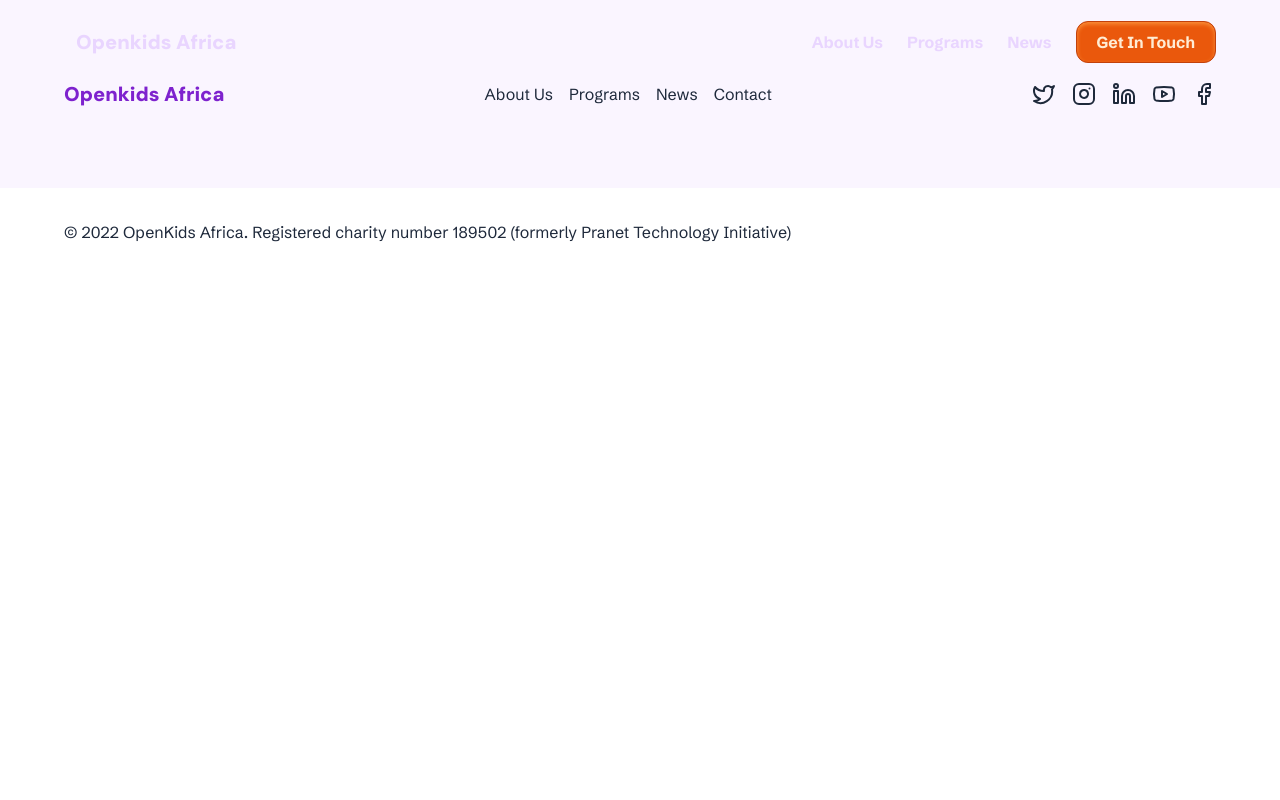
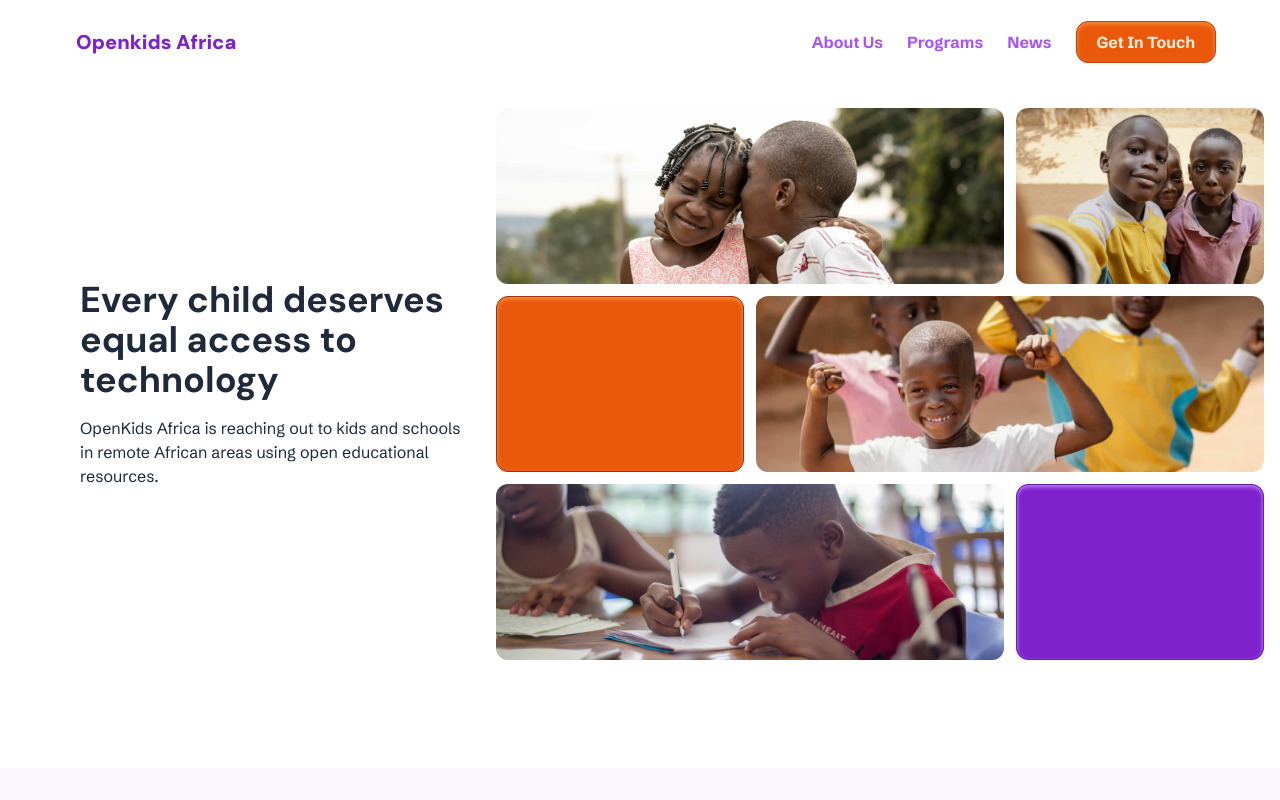
Before and after one commit to openkids-africa/openkidsafrica, a Nuxt app: page /programs in a window 1280 px wide. Shown: the top 800 px of the page. Built offline with nearby package versions, Linux system fonts and the light colour scheme.

Commit message:
updates: WIP - programs page

```diff
--- a/assets/css/main.css
+++ b/assets/css/main.css
@@ -37,7 +37,6 @@ body {
 
 .btn--secondary {
   @apply border border-purple-700 bg-purple-600  text-purple-100 shadow-inner shadow-purple-400  active:shadow-purple-700 dark:border-purple-200 dark:bg-purple-200 dark:text-purple-600 dark:shadow-purple-50 dark:active:shadow-purple-400;
-
 }
 
 .btn:has(> .icon) {
@@ -63,40 +62,32 @@ body {
 
 /* ACTION CONT */
 .action-cont {
-  @apply flex gap-4 justify-center;
+  @apply flex justify-center gap-4;
 }
 /* END ACTION CONT */
 
-/* SITE HERO */
-.site-hero {
-  /* @apply relative flex h-[calc(100vh-(5.125rem*2))] max-h-[72rem] min-h-fit  flex-col items-center py-[10rem] lg:pb-[24rem]; */
-  @apply relative flex max-h-[72rem] min-h-[24rem] flex-col items-center py-32 lg:py-64;
+/* PAGE HEADER */
+.page-header {
+  @apply relative  overflow-x-clip;
 }
-.site-hero > .wrapper {
-  @apply grid  items-center gap-8 lg:grid-cols-7;
+.page-header > .wrapper {
+  @apply flex h-full items-center justify-between gap-4;
 }
 
-.site-hero__text-cont {
-  @apply relative -z-10 flex max-w-3xl flex-col gap-2 lg:col-span-4 lg:ml-auto;
+.page-header > .wrapper:has(.page-header__media-cont) {
+  @apply flex-col-reverse lg:flex-row;
 }
 
-.site-hero__text-cont > .scroll-down-btn {
-  @apply absolute top-[calc(100%+4rem)] hidden lg:block;
+.page-header__text-cont {
+  @apply flex flex-col justify-center gap-4 lg:min-h-[22rem] lg:flex-1 xl:min-h-[38rem] 2xl:min-h-[40rem];
 }
 
-.site-hero__caption {
-  @apply font-heading text-5xl font-black text-purple-100 dark:text-purple-100  lg:text-7xl;
-}
-.site-hero__subtext {
-  @apply text-xl text-purple-50 dark:text-purple-200;
+.page-header__caption {
+  @apply font-heading text-4xl font-bold;
 }
 
-.site-hero__img-cont {
-  @apply absolute left-0 top-0 -z-20 h-full w-full;
+.page-header__media-cont {
+  @apply w-full lg:flex-1;
 }
 
-.site-hero__img-cont::before {
-  content: "";
-  @apply absolute left-0 top-0 h-full w-full bg-gradient-to-tl from-transparent via-purple-600/90 to-purple-800/90;
-}
-/* END SITE HERO */
+/* END PAGE HEADER */
--- a/components/SiteFooter.vue
+++ b/components/SiteFooter.vue
@@ -15,7 +15,7 @@ const { links, socialLinks } = useSiteNav();
       <section class="site-footer__section site-section">
         <div class="wrapper">
           <NuxtLink to="/">
-            <SiteLogo class="!px-0" />
+            <SiteLogo class="!z-0 !px-0" />
           </NuxtLink>
 
           <ul class="site-links">
--- a/components/SiteHeader.vue
+++ b/components/SiteHeader.vue
@@ -29,7 +29,7 @@ handleAddClassOnScroll();
 }
 
 .site-header.scrolled {
-  @apply bg-white  shadow-lg shadow-slate-600/[.05] dark:shadow-slate-900/[.05] border-b-slate-200 dark:border-b-slate-800  dark:bg-slate-900;
+  @apply border-b-slate-200  bg-white shadow-lg shadow-slate-600/[.05] dark:border-b-slate-800 dark:bg-slate-900  dark:shadow-slate-900/[.05];
 }
 
 .site-header > .wrapper {
--- a/components/SiteHero/SiteHero.vue
+++ b/components/SiteHero/SiteHero.vue
@@ -37,6 +37,39 @@ defineProps<HeroProps>();
   </header>
 </template>
 <style scoped>
+/* SITE HERO */
+.site-hero {
+  /* @apply relative flex h-[calc(100vh-(5.125rem*2))] max-h-[72rem] min-h-fit  flex-col items-center py-[10rem] lg:pb-[24rem]; */
+  @apply relative flex max-h-[72rem] min-h-[24rem] flex-col items-center py-32 lg:py-64;
+}
+.site-hero > .wrapper {
+  @apply grid  items-center gap-8 lg:grid-cols-7;
+}
+
+.site-hero__text-cont {
+  @apply relative -z-10 flex max-w-3xl flex-col gap-2 lg:col-span-4 lg:ml-auto;
+}
+
+.site-hero__text-cont > .scroll-down-btn {
+  @apply absolute top-[calc(100%+4rem)] hidden lg:block;
+}
+
+.site-hero__caption {
+  @apply font-heading text-5xl font-black text-purple-100 dark:text-purple-100  lg:text-7xl;
+}
+.site-hero__subtext {
+  @apply text-xl text-purple-50 dark:text-purple-200;
+}
+
+.site-hero__img-cont {
+  @apply absolute left-0 top-0 -z-20 h-full w-full;
+}
+
+.site-hero__img-cont::before {
+  content: "";
+  @apply absolute left-0 top-0 h-full w-full bg-gradient-to-tl from-transparent via-purple-600/90 to-purple-800/90;
+}
+/* END SITE HERO */
 .site-hero__text-cont > .scroll-down-btn {
   @apply absolute top-[calc(100%+4rem)] hidden lg:block;
 }
--- a/components/SiteNav.vue
+++ b/components/SiteNav.vue
@@ -1,11 +1,16 @@
 <script setup>
 import { XMarkIcon, Bars2Icon } from "@heroicons/vue/24/solid";
+const router = useRouter();
 const { links } = useSiteNav();
 const navActive = ref(false);
 
 const toggleActive = () => {
   navActive.value = !navActive.value;
 };
+
+router.afterEach(() => {
+  navActive.value = false;
+});
 </script>
 <template>
   <nav class="site-nav" :class="`${navActive ? 'site-nav--active' : ''}`">
--- a/components/illustrations/WorldMap.vue
+++ b/components/illustrations/WorldMap.vue
@@ -6,8 +6,8 @@ onMounted(() => {
   const tl = gsap.timeline({
     scrollTrigger: {
       trigger: svg.value,
-      start: "top 70%",
-      end: "bottom 100%",
+      start: "top 60%",
+      end: "bottom 50%",
       scrub: true,
       // markers: true,
     },
--- a/composables/useSiteHeader.ts
+++ b/composables/useSiteHeader.ts
@@ -1,6 +1,6 @@
 export const useSiteHeader = () => {
   const scrolled = useState("scrolled", () => false);
-  const lightText = useState("lightText", () => true);
+  const lightText = useState("lightText", () => false);
   const sticky = useState("sticky", () => false);
   const siteHeader = useState<HTMLElement>("siteHeader");
 
--- a/pages/about.vue
+++ b/pages/about.vue
@@ -247,29 +247,6 @@ onMounted(() => {
   </section> -->
 </template>
 <style scoped>
-.page-header {
-  @apply relative  overflow-x-clip;
-}
-.page-header > .wrapper {
-  @apply flex h-full items-center justify-between gap-4;
-}
-
-.page-header > .wrapper:has(.page-header__media-cont) {
-  @apply flex-col-reverse lg:flex-row;
-}
-
-.page-header__text-cont {
-  @apply flex flex-col justify-center gap-4 lg:min-h-[22rem] lg:flex-1 xl:min-h-[38rem] 2xl:min-h-[40rem];
-}
-
-.page-header__caption {
-  @apply font-heading text-4xl font-bold;
-}
-
-.page-header__media-cont {
-  @apply w-full lg:flex-1;
-}
-
 .abstract-illustration {
   @apply h-96 w-full lg:absolute lg:-right-[3.85%] lg:top-1/2 lg:m-0 lg:h-[110%]  lg:w-1/2 lg:-translate-y-[45.5%] 2xl:left-[52.5%] 2xl:w-auto;
 }
--- a/pages/index.vue
+++ b/pages/index.vue
@@ -8,7 +8,7 @@ import {
   UserGroupIcon,
   UserIcon,
 } from "@heroicons/vue/24/solid";
-const {lightText, sticky} = useSiteHeader();
+const { lightText, sticky } = useSiteHeader();
 
 const content = ref({
   heroSection: {
@@ -80,8 +80,10 @@ const content = ref({
   },
 });
 
-lightText.value = true;
-sticky.value = false;
+onMounted(() => {
+  lightText.value = true;
+  sticky.value = false;
+});
 </script>
 <template>
   <SiteHero
--- /dev/null
+++ b/pages/programs.vue
@@ -0,0 +1,71 @@
+<script setup lang="ts">
+const programsContent = ref({
+  heroSection: {
+    caption: "Every child deserves equal access to technology",
+    subtext:
+      "OpenKids Africa is reaching out to kids and schools in remote African areas using open educational resources.",
+    images: [
+      {
+        src: "/assets/images/kids-image-1.jpg",
+        alt: "Hero Image 1",
+      },
+      {
+        src: "/assets/images/kids-image-2.jpg",
+        alt: "Hero Image 2",
+      },
+      {
+        type: "block",
+        color: "orange",
+      },
+      {
+        src: "/assets/images/kids-image-3.jpg",
+        alt: "Hero Image 3",
+      },
+      {
+        src: "/assets/images/kids-image-4.jpg",
+        alt: "Hero Image 4",
+      },
+      {
+        type: "block",
+        color: "purple",
+      },
+    ],
+  },
+});
+</script>
+<template>
+  <header class="page-header site-section programs-header">
+    <div class="wrapper">
+      <div class="page-header__text-cont">
+        <h1 class="page-header__caption">
+          {{ programsContent.heroSection.caption }}
+        </h1>
+        <p class="page-header__subtext">
+          {{ programsContent.heroSection.subtext }}
+        </p>
+      </div>
+      <SiteHeroImagesGrid
+        class="programs-header__media-cont"
+        :images="programsContent.heroSection.images"
+      />
+    </div>
+  </header>
+</template>
+<style scoped>
+.programs-header {
+}
+.programs-header > .wrapper {
+  @apply max-w-7xl flex-col-reverse gap-8 lg:flex-row;
+}
+.page-header__text-cont {
+  @apply lg:max-w-sm xl:ml-16;
+}
+.page-header__text-cont,
+.programs-header__media-cont {
+  @apply lg:flex-1;
+}
+
+.programs-header__media-cont {
+  @apply relative lg:w-[150%];
+}
+</style>
```
